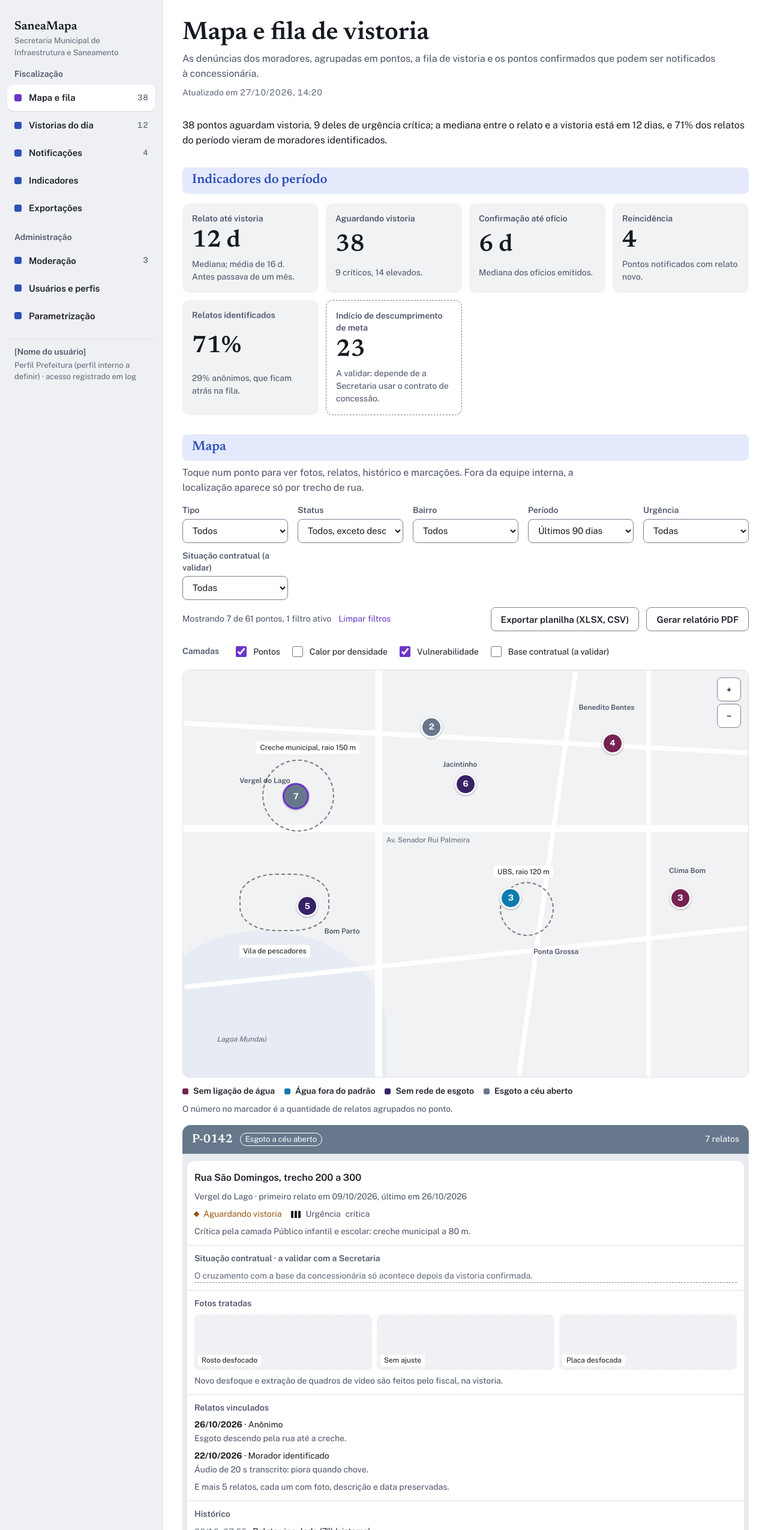
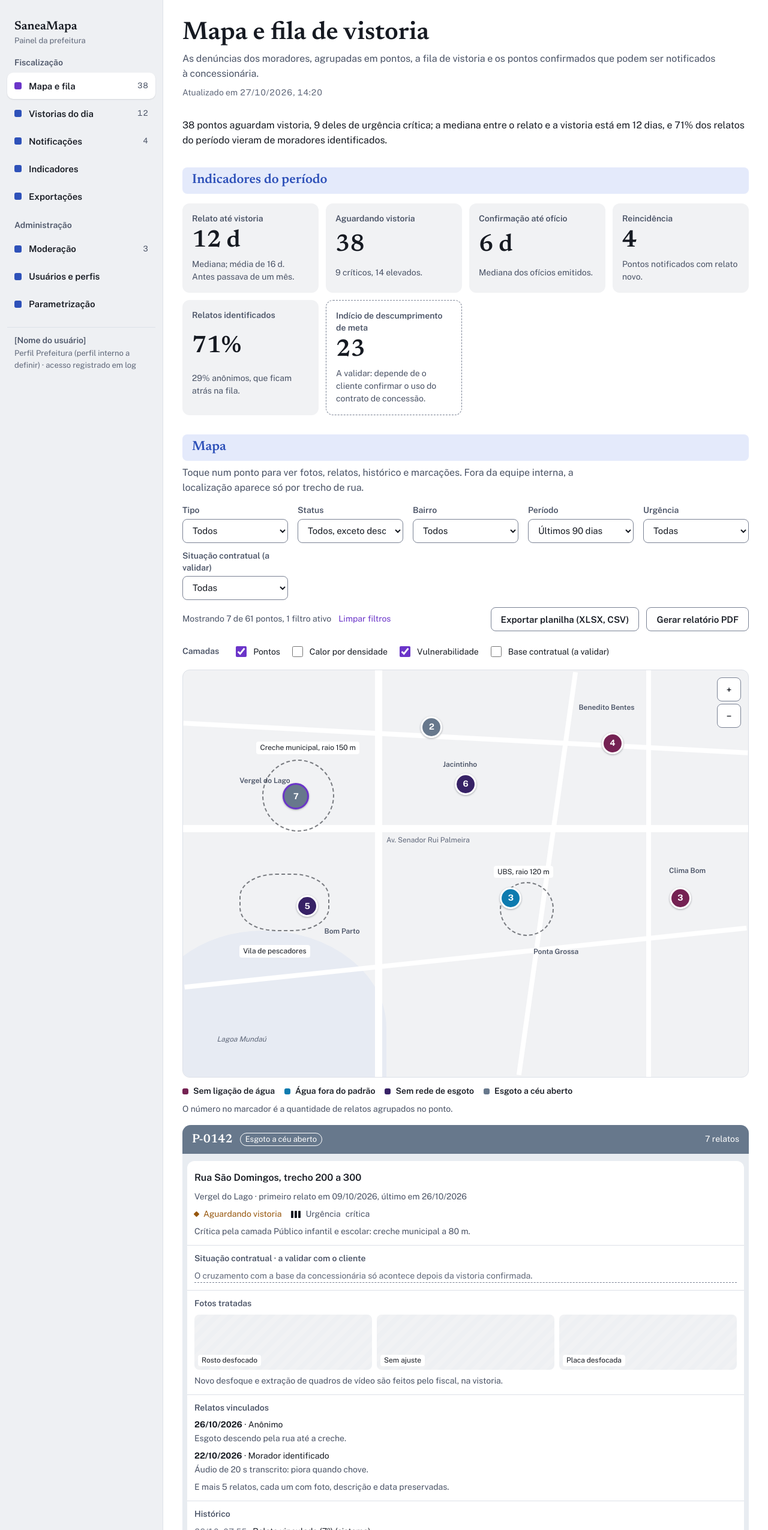
Before and after one commit to pedro470/saneamapa-prototipo, a plain HTML site: page 1-painel-secretaria.html in a window 1280 px wide. Shown: the top 2550 px of the page at 60% size. Drawn offline with nearby package versions, Linux system fonts and the light colour scheme.

Commit message:
Painel sem referências à Secretaria; requisitos v5 refeitos pela entrevista
O cliente é o professor da disciplina, no papel de uma demanda da
comunidade ao CESMAC, sem ligação com a Secretaria. O painel deixa de
citá-la, e o documento v5 passa a ter a fonte de cada requisito tirada
das anotações da entrevista.

Co-Authored-By: Claude Opus 5.5 <noreply@anthropic.com>

```diff
--- a/1-painel-secretaria.html
+++ b/1-painel-secretaria.html
@@ -28,7 +28,7 @@ a{color:var(--accent)}a:hover{color:var(--ink)}
   <nav class="trilho" aria-label="Menu do painel">
     <div style="display: grid; gap: 2px;">
       <span class="marca-app">SaneaMapa</span>
-      <span class="t-meta" style="padding: 0 var(--space-3); color: var(--mute);">Secretaria Municipal de Infraestrutura e Saneamento</span>
+      <span class="t-meta" style="padding: 0 var(--space-3); color: var(--mute);">Painel da prefeitura</span>
     </div>
     <div class="grupo-nav">
       <span class="rot-nav">Fiscalização</span>
@@ -90,7 +90,7 @@ a{color:var(--accent)}a:hover{color:var(--ink)}
         <div style="background: var(--surface); border: 1.5px dashed var(--line-strong); border-radius: var(--radius-lg); padding: var(--space-4); display: grid; gap: var(--space-2);">
           <span class="t-rotulo" style="color: var(--soft);">Indício de descumprimento de meta</span>
           <span class="t-numero num">23</span>
-          <span class="t-pequeno" style="color: var(--soft);">A validar: depende de a Secretaria usar o contrato de concessão.</span>
+          <span class="t-pequeno" style="color: var(--soft);">A validar: depende de o cliente confirmar o uso do contrato de concessão.</span>
         </div>
       </div>
     </section>
@@ -201,7 +201,7 @@ a{color:var(--accent)}a:hover{color:var(--ink)}
               <span class="t-pequeno" style="color: var(--soft);">{{d.motivo}}</span>
             </div>
             <div style="border-top: 1px solid var(--line); padding: var(--space-3); display: grid; gap: var(--space-2);">
-              <span class="t-rotulo" style="color: var(--soft);">Situação contratual · a validar com a Secretaria</span>
+              <span class="t-rotulo" style="color: var(--soft);">Situação contratual · a validar com o cliente</span>
               <sc-if value="{{d.temContrato}}" hint-placeholder-val="{{ true }}">
                 <div class="chamada" data-tom="{{d.contratoTom}}">
                   <span class="rotulo">{{d.contrato}}</span>
@@ -324,7 +324,7 @@ a{color:var(--accent)}a:hover{color:var(--ink)}
       <section class="secao" aria-labelledby="sec-oficio">
         <header>
           <h2 id="sec-oficio">Ofício nº 087/2026 à concessionária</h2>
-          <p>Gerado do modelo da Secretaria. Revise o texto antes de emitir; os pontos passam a notificado na emissão.</p>
+          <p>Gerado do modelo de ofício. Revise o texto antes de emitir; os pontos passam a notificado na emissão.</p>
         </header>
         <div class="formulario" style="grid-template-columns: minmax(0, 2fr) minmax(0, 1fr);">
           <label class="largo" style="grid-column: 1 / 2;"><span class="t-rotulo">Texto do ofício</span>
@@ -487,7 +487,7 @@ class Component extends DCLogic {
     });
     var incluidos = pontos.filter(function (p) { return p.noOficio && p.podeOficio; });
     var n = incluidos.length;
-    var texto = 'À concessionária [nome da concessionária],\n\nNotificamos a constatação, em vistoria de campo da Secretaria Municipal de Infraestrutura e Saneamento, das ocorrências abaixo, denunciadas por moradores:\n\n' +
+    var texto = 'À concessionária [nome da concessionária],\n\nNotificamos a constatação, em vistoria de campo, das ocorrências abaixo, denunciadas por moradores:\n\n' +
       incluidos.map(function (p) { return '• ' + p.id + ', ' + p.tipoNome.toLowerCase() + ', ' + p.trecho + ', ' + p.bairro + '.'; }).join('\n') +
       '\n\nSolicitamos manifestação no prazo de [prazo] dias.\n\n[Assinatura]';
     var camadasDef = [ ['pontos', 'Pontos'], ['calor', 'Calor por densidade'], ['vuln', 'Vulnerabilidade'], ['cobertura', 'Base contratual (a validar)'] ];
```
Also changed, not shown: 1 other file.
